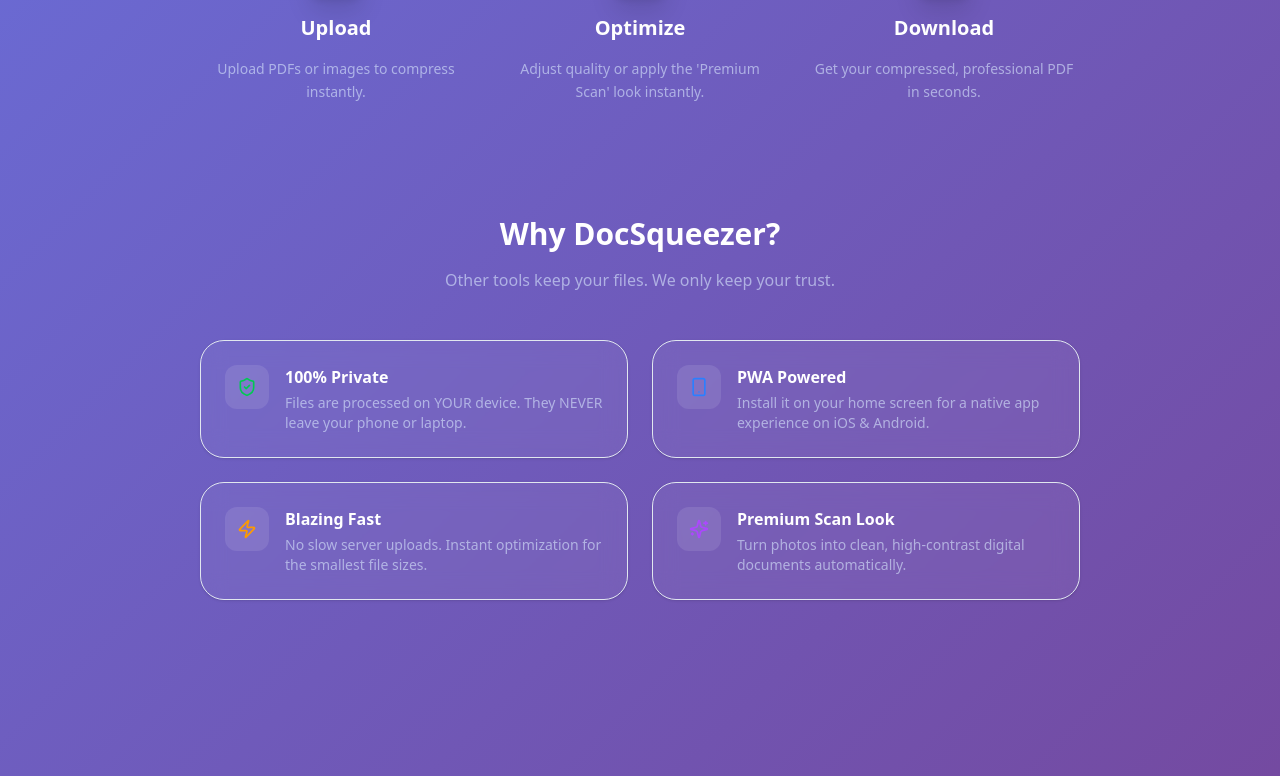
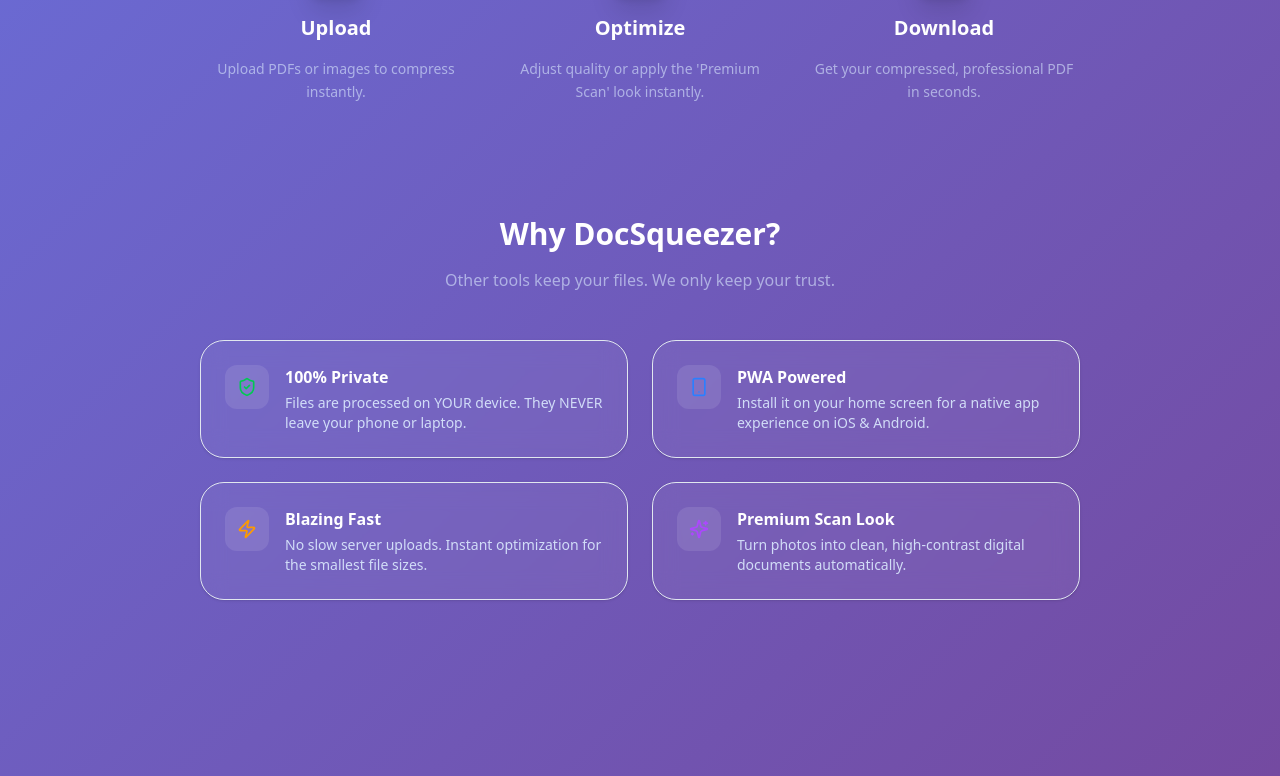
Before and after one commit to ShippingWhile9to5/doc-scanner, a Next.js app: page / in a window 1280 px wide. Shown: the part 1078-1854 px from the top of the page. Built offline with nearby package versions, Linux system fonts and the light colour scheme; no server answers.

Commit message:
fix: improve feature description text contrast (blue-100/60 -> blue-100/90)

```diff
--- a/src/components/MarketingSections.tsx
+++ b/src/components/MarketingSections.tsx
@@ -125,7 +125,7 @@
                                 </div>
                                 <div className="space-y-1">
                                     <h3 className="font-bold text-white">{feature.title}</h3>
-                                    <p className="text-blue-100/60 text-sm">{feature.description}</p>
+                                    <p className="text-blue-100/90 text-sm">{feature.description}</p>
                                 </div>
                             </CardContent>
                         </Card>
```
